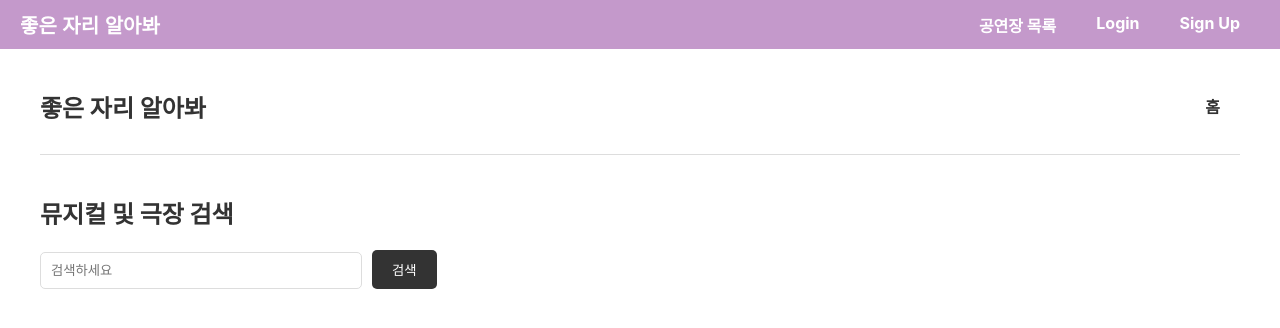
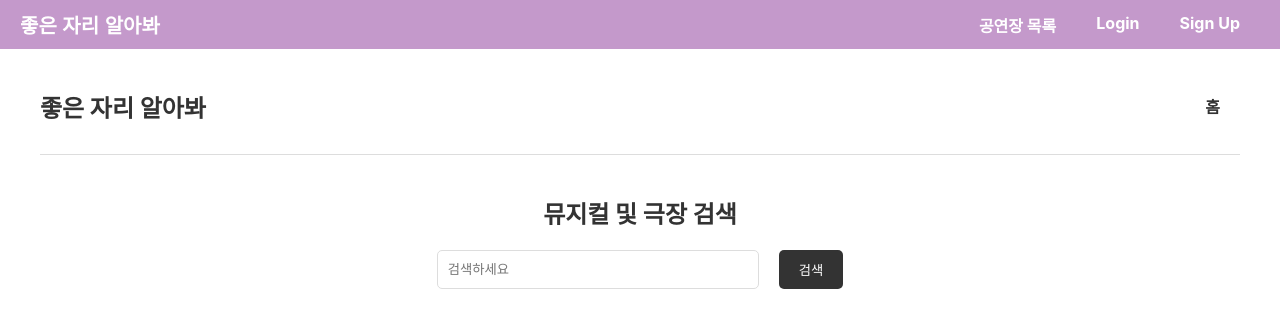
Before and after one commit to seat-reviews-finalpjt/seat-reviews, a React (Create React App) app: page / in a window 1280 px wide. Shown: the top 328 px of the page. Built offline with nearby package versions, Linux system fonts and the light colour scheme.

Commit message:
fix: 홈 화면 검색 바 위치 수정

```diff
--- a/src/Home.css
+++ b/src/Home.css
@@ -115,3 +115,23 @@ button:hover {
     font-size: 16px;
     color: #666;
 }
+
+.search-section {
+    text-align: center;
+}
+
+
+.search-input {
+    display: flex;
+    text-align: center;
+    justify-content: center;
+    margin-top: 20px;
+}
+
+.search-input input[type="text"] {
+    margin-right: 10px;
+}
+
+.search-input button {
+    margin-left: 10px;
+}
--- a/src/Home.js
+++ b/src/Home.js
@@ -64,13 +64,15 @@ function Home({ isLoggedIn }) {
             <main>
                 <div className="search-section">
                     <h3>뮤지컬 및 극장 검색</h3>
-                    <input
+                    <div className="search-input">
+                <input
                         type="text"
                         value={query}
                         onChange={(e) => setQuery(e.target.value)}
                         placeholder="검색하세요"
                     />
                     <button onClick={handleSearch}>검색</button>
+                </div>
                     {error && <p className="error">{error}</p>}
                     <div className="search-results">
                         {articles.map((article) => (
```
